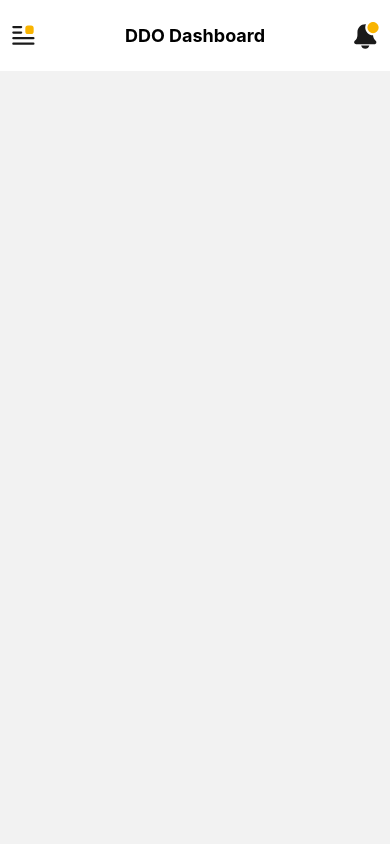
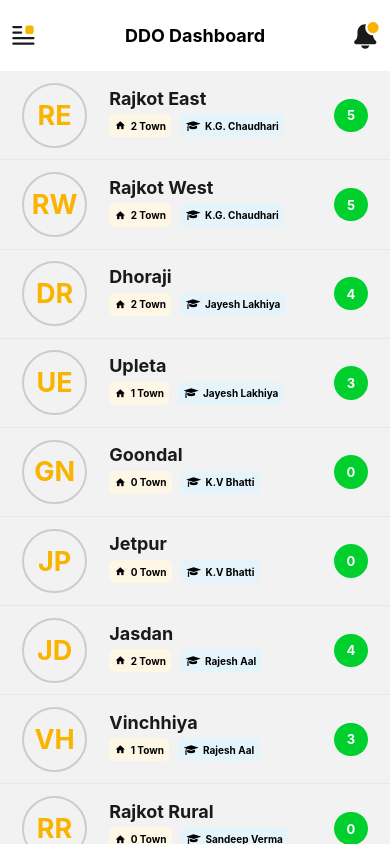
Before and after one commit to kishan7785/ResponsiveDemo, a React Native app: screen /Stack-Taluka in a window 390 px wide. Built offline with nearby package versions, Linux system fonts and the light colour scheme.

Commit message:
initial commit

```diff
--- a/src/screen/taluka-screen.js
+++ b/src/screen/taluka-screen.js
@@ -36,16 +36,20 @@ export default function TalukaScreen() {
     // 3 combined all data in on Object
     // 4 push above
     // 5 Local variable no global
-
     let data = [];
     Temp_Data.forEach((item) => {
       item?.Tdo_Taluka?.forEach((x) => {
-        data.push(x), data.push(item.Tdo_Name);
+        // data[0].finalData.push(x),
+        //   data[0].finalData[0].Name.push(item.Tdo_Name);
         // arr.push(item.Tdo_Name), arr.push(x);
         // let final = concat(arr);
-        setArrTaluka(data);
+        data.push({
+          name: item.Tdo_Name,
+          data: x,
+        });
       });
     });
+    setArrTaluka(data);
   }
   console.log("arrTaluka:", arrTaluka);
 
@@ -53,21 +57,21 @@ export default function TalukaScreen() {
     // console.log("itemData:", itemData);
     return (
       <TalukaList
-        Taluka_Name={itemData.item.Taluka_Name}
-        Taluka_Town={itemData.item.Taluka_Town}
-        Tdo_Name={itemData.item.Tdo_Name}
+        Taluka_Name={itemData.item.data.Taluka_Name}
+        Taluka_Town={itemData.item.data.Taluka_Town}
+        Tdo_Name={itemData.item.name}
       />
     );
   }
   return (
     <SafeAreaView style={{ flex: 1 }}>
-      {/* <View style={{ flex: 1 }}>
+      <View style={{ flex: 1 }}>
         <FlatList
           data={arrTaluka}
           keyExtractor={(itm, inx) => String(inx)}
           renderItem={renderItem}
         />
-      </View> */}
+      </View>
     </SafeAreaView>
   );
 }
--- a/src/screen/tdo-screen.js
+++ b/src/screen/tdo-screen.js
@@ -50,13 +50,13 @@ export default function TdoScreen() {
   //   });
   //   return counter;
   // }
+  console.log("ArrData:", arrData);
   return (
     <SafeAreaView style={{ flex: 1 }}>
-
       <FlatList
         data={arrData}
         renderItem={renderItem}
-        keyExtractor={(itm,inx) => String(inx)}
+        keyExtractor={(itm, inx) => String(inx)}
       />
     </SafeAreaView>
   );
```
Also changed, not shown: constants/temp-Data.js (line endings or trailing spaces), 321 other files (tests, documents, lock files or other folders).
